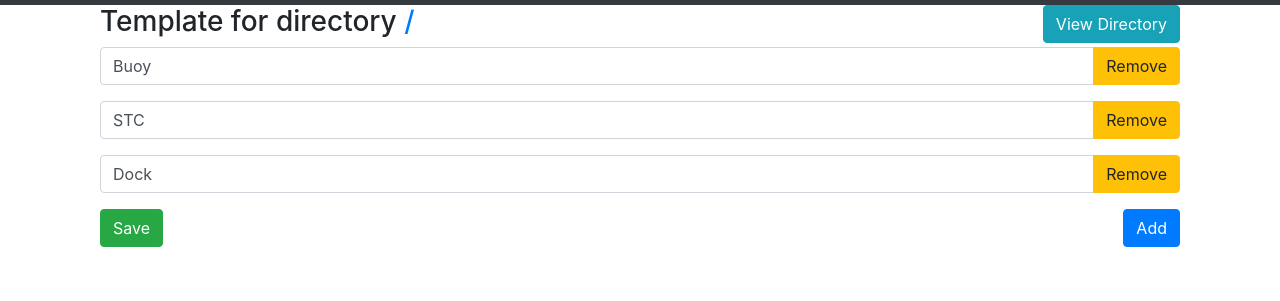
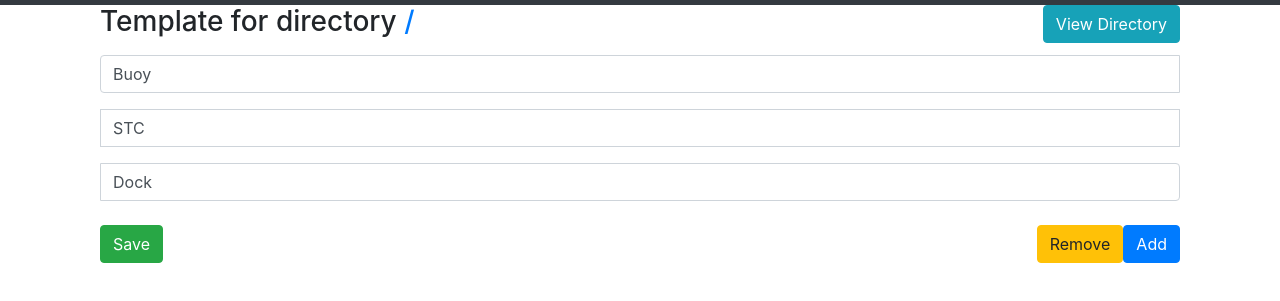
Before and after one commit to uf-mil/Grounder, a plain HTML site: page static/index.html at #!/template in a window 1280 px wide. Shown: the part 51-352 px from the top of the page. Drawn offline with nearby package versions, Linux system fonts and the light colour scheme; some packages are replaced by stand-ins of ours; no server answers.

Commit message:
Fix yo' groundr

```diff
--- a/static/html/template.html
+++ b/static/html/template.html
@@ -4,15 +4,13 @@
         <a ng-href="#!/dir{{dir}}" type="button" class="btn btn-info float-right">View Directory</a>
     </h3>
     <form>
-      <div ng-repeat="class in template['classes'] track by $index" class="input-group mb-3">
-        <input type="text" class="form-control" placeholder="Label class" ng-value="class">
-        <div class="input-group-append">
-          <button class="btn btn-warning" type="button" ng-click="remove($index)">Remove</button>
-        </div>
+      <div class="input-group mb-3" >
+        <input ng-repeat="class in template['classes'] track by $index" ng-model="template['classes'][$index]" type="text" style="margin: 0.5em 0; min-width: 100%;" class="form-control" placeholder="Label class" ng-value="class">
       </div>
       <div class="form-group">
           <button ng-click="save()" class="btn btn-success btn-default">Save</button>
           <button ng-click="add()"  class="btn btn-primary btn-default float-right">Add</a>
+          <button class="btn btn-warning float-right" type="button" ng-click="remove($index)">Remove</button>
       </div>
     </form>
 </div>
--- a/static/js/app.js
+++ b/static/js/app.js
@@ -45,9 +45,6 @@ app.controller("imgCtrl", function($scope, $routeParams, $http) {
       this.label = new Label();
     }
 
-    var currentShape = 0;
-    // var shapes = new Array();
-    // shapes.push(new Shape());
     var paint;
 
 
@@ -75,8 +72,7 @@ app.controller("imgCtrl", function($scope, $routeParams, $http) {
         for (var i = 0; i < $scope.label.length; i++) {
           redraw(true, i);
         }
-        // $scope.label.push(new Shape());
-            newshape();
+        newshape();
     },
     function error(res) {
         console.warn('could not get label', res.status, res.data)
@@ -233,6 +229,7 @@ app.controller("imgCtrl", function($scope, $routeParams, $http) {
             done_drawing = false;
         }
 
+        // Only load in stuff, don't try to create new shapes
         if (load == true) {
             context.fillStyle = 'rgba(0,0,0,.2)';
             context.fill();
@@ -381,6 +378,7 @@ app.controller("templateCtrl", function($scope, $routeParams, $http) {
     $scope.remove = function(index) {
         $scope.template['classes'].splice(index, 1);
     }
+
     $scope.add = function() {
         $scope.template['classes'].push('');
     }
```
